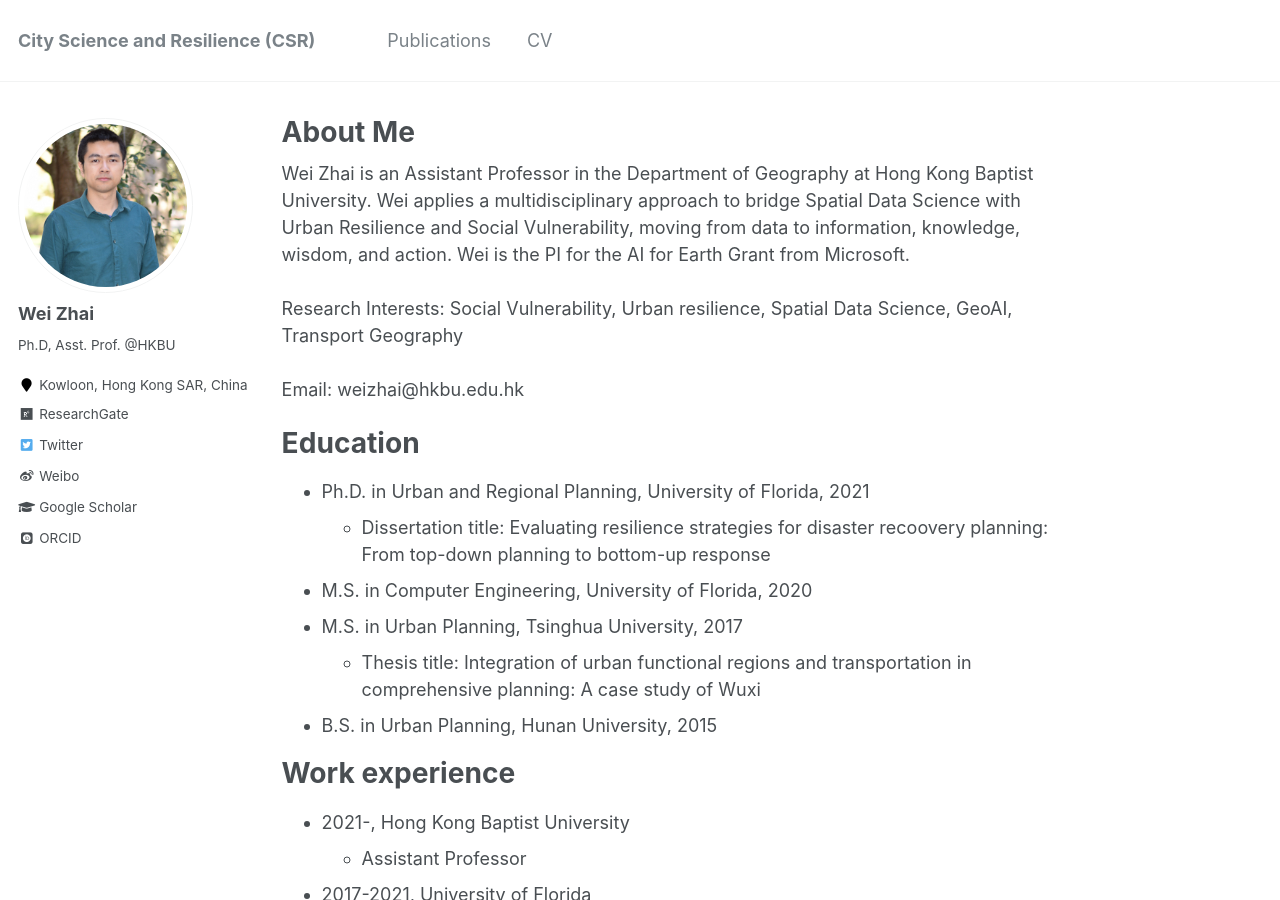
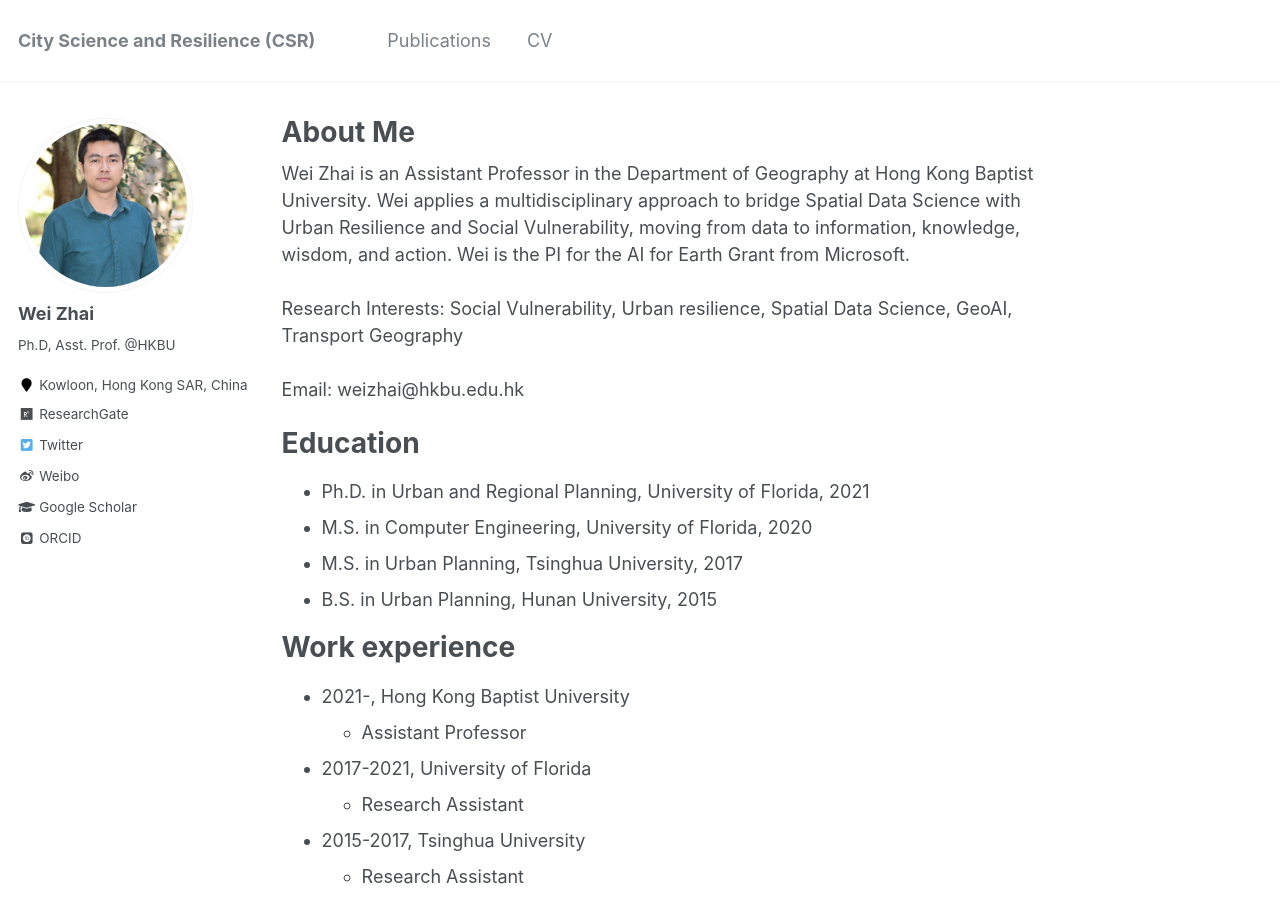
Before and after one commit to skywalkerzhai/weizhai.github.io, a Jekyll site: the page built from _pages/about.md, in a window 1280 px wide and 900 px high. Built offline with Jekyll 4.4.1, drawn with Linux system fonts in a browser that asks for light colours; some web fonts are replaced.

Commit message:
Update about.md

```diff
--- a/_pages/about.md
+++ b/_pages/about.md
@@ -17,10 +17,8 @@ Email: weizhai@hkbu.edu.hk
 Education
 ======
 * Ph.D. in Urban and Regional Planning, University of Florida, 2021
-  * Dissertation title: Evaluating resilience strategies for disaster recoovery planning: From top-down planning to bottom-up response
 * M.S. in Computer Engineering, University of Florida, 2020
 * M.S. in Urban Planning, Tsinghua University, 2017
-  * Thesis title: Integration of urban functional regions and transportation in comprehensive planning: A case study of Wuxi
 * B.S. in Urban Planning, Hunan University, 2015
 
 Work experience
```
